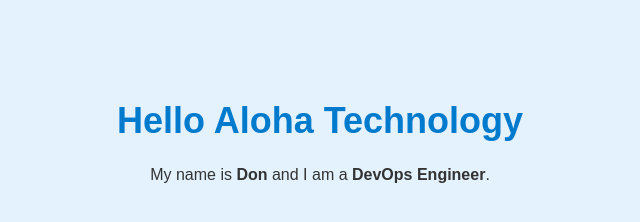
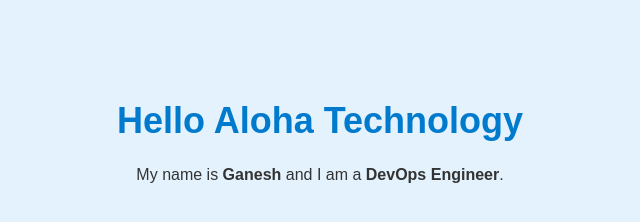
Before and after one commit to Ganesh491989/rolebase-ec2, a plain HTML site: page index.html in a window 1280 px wide. Shown: the full height of the page, 320-960 px from the left. Drawn offline with Linux system fonts and the light colour scheme.

Commit message:
role base testing3

```diff
--- a/index.html
+++ b/index.html
@@ -18,6 +18,6 @@
 </head>
 <body>
   <h1>Hello Aloha Technology</h1>
-  <p>My name is <strong>Don</strong> and I am a <strong>DevOps Engineer</strong>.</p>
+  <p>My name is <strong>Ganesh</strong> and I am a <strong>DevOps Engineer</strong>.</p>
 </body>
 </html>
```
